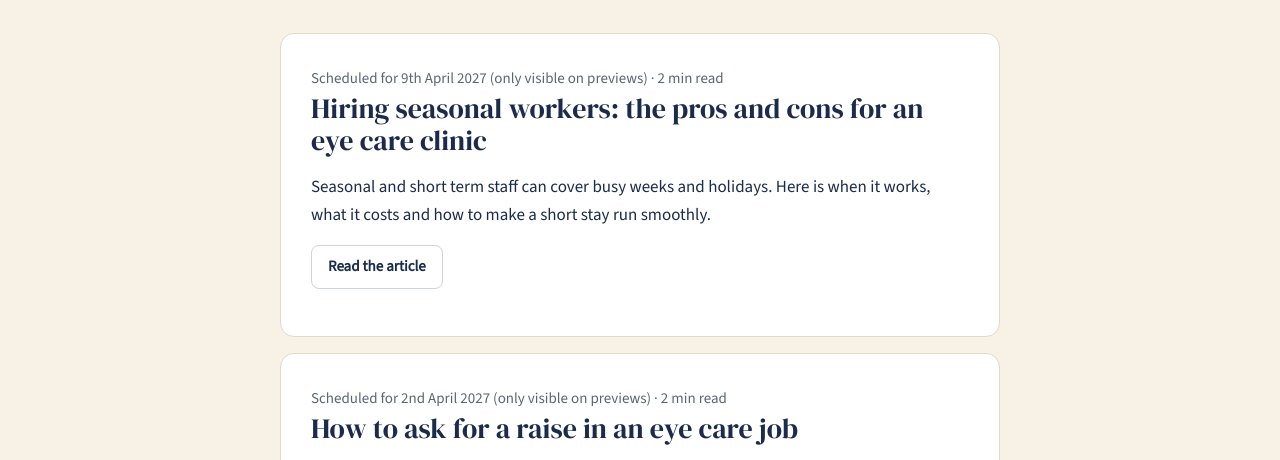
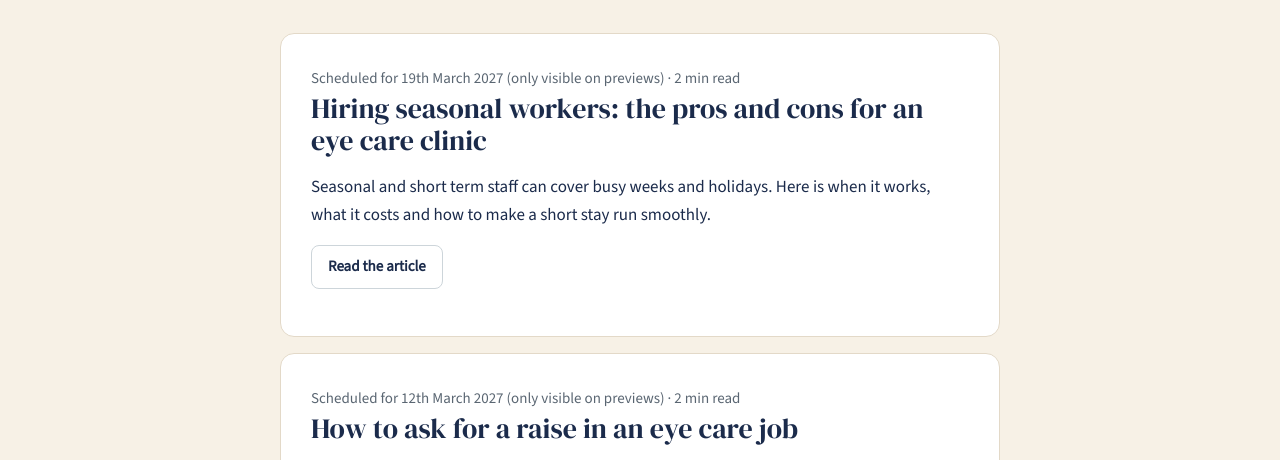
Before and after one commit to stevebsmith88-netizen/Kestrel, a Next.js app: page /blog in a window 1280 px wide. Shown: the part 219-679 px from the top of the page. Built offline with nearby package versions, Linux system fonts and the light colour scheme; no server answers; a web font is replaced by a local one.

Commit message:
Weekly blog schedule: the guides behind the first 9 Instagram posts come first
Co-Authored-By: Claude Opus 5.5 <noreply@anthropic.com>
Claude-Session: https://claude.ai/code/session_01K4dgNT44d6ujsE4qjnTdTu

```diff
--- a/content/posts.ts
+++ b/content/posts.ts
@@ -7,7 +7,7 @@ export const POSTS: Post[] = [
     slug: "hiring-seasonal-workers",
     title: "Hiring seasonal workers: the pros and cons for an eye care clinic",
     description: "Seasonal and short term staff can cover busy weeks and holidays. Here is when it works, what it costs and how to make a short stay run smoothly.",
-    date: "2027-04-09",
+    date: "2027-03-19",
     body: `Eye care clinics have busy stretches. Many people use up their benefits near the end of the year. Back to school brings children in for exams. Summer means holidays and staff who are away. Some clinics hire seasonal or short term workers to get through those weeks. It can work well, and it can also cost more than it saves. Here is how to decide.
 
 ## What you gain
@@ -36,7 +36,7 @@ A good first week matters even more for a short contract. Use a simple plan like
     slug: "ask-for-a-raise",
     title: "How to ask for a raise in an eye care job",
     description: "Asking for more pay is easier with a plan. Here is how to prepare, when to ask, what to say and what to do if the answer is not yet.",
-    date: "2027-04-02",
+    date: "2027-03-12",
     body: `Asking for a raise is uncomfortable for most people. It helps to treat it as a business conversation with a plan, not a confrontation. Clinics generally expect that good staff will ask at some point, and a well prepared request is easier to say yes to.
 
 ## Know where you stand
@@ -69,7 +69,7 @@ Thank them, confirm the date it starts and the new amount in writing, and keep d
     slug: "eye-care-resume",
     title: "How to write a resume for an eye care job",
     description: "A clear 1 or 2 page resume is enough for most eye care jobs. Here is what to put in it, what to leave out and how to adapt it to each application.",
-    date: "2027-03-26",
+    date: "2027-01-01",
     body: `A resume for an eye care job does not need to be fancy. The person reading it is often a busy owner or practice manager with a pile to get through. A clean, honest one or two pages that shows what you have done gets read.
 
 ## What to put at the top
@@ -102,7 +102,7 @@ A short letter says why you want this clinic, which a resume cannot do. Our guid
     slug: "reference-checks-eye-care",
     title: "Reference checks: what to ask and why they matter",
     description: "A short reference call can save months of trouble. Here is who to call, what to ask and what to do with the answers.",
-    date: "2027-03-19",
+    date: "2027-03-05",
     body: `When a candidate has done well in 2 interviews, it is tempting to skip the reference check. It only takes 15 minutes, and it is often the most honest part of the process. Here is how to do it well.
 
 ## Ask the candidate first
@@ -139,7 +139,7 @@ Ask the same questions about every candidate you take to this stage, and stick t
     slug: "onboarding-first-30-days",
     title: "Onboarding a new optician or assistant: the first 30 days",
     description: "A simple plan for a new hire's first month in an eye care clinic: before day one, the first week and how to check in at 30 days.",
-    date: "2027-03-12",
+    date: "2027-02-26",
     body: `The first month decides a lot. A new person who feels welcome, knows what to do and is making progress by the end of week 4 is much more likely to stay. You do not need a big programme. You need a simple plan that you actually follow.
 
 ## Before day one
@@ -168,7 +168,7 @@ A one page checklist, a buddy and 3 short check ins will do more than a long man
     slug: "hire-for-attitude-train-for-skills",
     title: "Hire for attitude, train for skills: hiring from outside eye care",
     description: "Many good eye care staff arrive from retail, hospitality and other health jobs. Here is when hiring for attitude works, and how to train well.",
-    date: "2027-03-05",
+    date: "2026-12-11",
     body: `A clinic can teach someone to run a pre-test. It is much harder to teach someone to be patient with a nervous patient, to turn up on time or to care about getting a fit right. That is the thinking behind hiring for attitude and training for skills. It does not suit every role, but it suits more of them than many clinics assume.
 
 ## Where it works well
@@ -197,7 +197,7 @@ Say you will train, and say who and how. Many strong candidates, including peopl
     slug: "why-people-leave-jobs",
     title: "Why people leave eye care jobs, and what clinics can do about it",
     description: "Staff turnover costs clinics time and patients' trust. These are the common reasons people leave and practical ways to keep good people.",
-    date: "2027-02-26",
+    date: "2027-02-19",
     body: `Every clinic loses people. Some of it is unavoidable: people move, study or change direction. A lot of it is not. When a good optician or assistant leaves after a few months, there is usually a reason that could have been spotted earlier. Here are the ones clinics most often hear.
 
 ## The job was not what the ad said
@@ -234,7 +234,7 @@ Short "stay conversations" help: what do you enjoy, what would you change, what
     slug: "attract-right-candidates",
     title: "How to attract the right candidates to your clinic",
     description: "Good candidates choose clinics as much as clinics choose them. Here is what makes the right people apply, and what makes them look elsewhere.",
-    date: "2027-02-19",
+    date: "2026-12-25",
     body: `Most clinics hire in a hurry, when someone leaves or the schedule is stretched. That is when the ad is written fastest and the right candidate is easiest to miss. A small amount of care at the start brings better applicants and fewer weeks with an empty chair.
 
 ## Say what the job really is
@@ -321,7 +321,7 @@ Send a short thank you email the same day. Say you enjoyed the conversation, men
     slug: "star-interview-method",
     title: "Star questions: how to answer interview questions with a story",
     description: "The STAR method turns a vague answer into a clear one. Here is how it works, with examples from an eye care clinic.",
-    date: "2027-01-29",
+    date: "2026-12-04",
     body: `Interviewers like to ask "tell me about a time when..." questions. They are not trying to catch you out. They want evidence of how you behave, and a good story gives it. The STAR method is a simple way to build one.
 
 ## What STAR stands for
@@ -350,7 +350,7 @@ Do not blame colleagues, and do not make up a result. Real, small stories land b
     slug: "optical-lab-technician",
     title: "What an optical lab technician does, and how to get started",
     description: "Optical lab technicians turn prescriptions into finished glasses. Here is what the work involves, where it happens and how people start in it.",
-    date: "2027-01-22",
+    date: "2027-01-29",
     body: `When a patient picks out frames and an optician takes the measurements, someone still has to turn the prescription into a finished pair of glasses. That person is the optical lab technician. It is hands-on work for people who like precision, machines and seeing a job through from start to finish.
 
 ## The work
@@ -383,7 +383,7 @@ People move from the bench into lead technician or lab manager roles, into dispe
     slug: "eye-care-moving-to-canada",
     title: "Moving to Canada from another country? Working in eye care",
     description: "What to know if you trained or worked in eye care abroad: which roles need registration, where to start and how to work while you sort it out.",
-    date: "2027-01-15",
+    date: "2027-01-22",
     body: `If you trained or worked in eye care in another country, your skills are in demand here. The way in depends on the role, and the first step is almost always the same: ask the regulator. This post is a general guide, not legal or immigration advice, and rules change, so check each regulator's own website.
 
 ## Regulated roles: start with the regulator
@@ -411,7 +411,7 @@ You do not need to apologise for training abroad. Describe your skills, your reg
     slug: "independent-or-corporate-eye-care",
     title: "Independent practice or corporate group: what is different for staff",
     description: "How working in an independent eye care practice compares with a corporate group, and the questions that help you decide which one suits you.",
-    date: "2027-01-08",
+    date: "2027-01-15",
     body: `Eye care in Canada is a mix of independent practices, owned by an optometrist or optician, and larger groups that run many locations under one name. Both hire all the time, and neither is better. They feel different to work in, and what suits you depends on what you want from the next few years.
 
 Practices vary a lot inside each group, so treat what follows as tendencies, not rules.
@@ -436,7 +436,7 @@ Kestrel lists independent and corporate practices side by side, and you can filt
     slug: "start-a-career-in-optics",
     title: "Thinking of starting a career in optics? Where to begin",
     description: "A practical first step guide for anyone curious about working in eye care in Canada: the roles, the entry points and the questions worth asking early.",
-    date: "2026-12-18",
+    date: "2027-01-08",
     body: `Eye care has a clear ladder in some places and a lot of side doors in others. If you are wondering whether it is for you, you do not need to decide everything today. Here is a sensible way to start.
 
 ## Find out what the jobs are
@@ -468,7 +468,7 @@ A reasonable aim is to spend your first year learning the work, the patients and
     slug: "optometric-assistant-job-ad",
     title: "How to write an optometric assistant job ad that works",
     description: "Most assistant ads say 'friendly, fast paced team player'. Here is how to write one that tells candidates what the job is and gets better applicants.",
-    date: "2026-12-11",
+    date: "2026-11-20",
     body: `Most optometric assistant ads say the same things: friendly, fast paced, a team player. They tell a candidate almost nothing, and they attract people who apply to 20 places a day. A better ad has fewer adjectives and more facts, and it is easier to write than it sounds.
 
 ## Start with the week, not the person
@@ -559,7 +559,7 @@ Have 3 short stories ready: a time you helped a difficult fit, a time you worked
     slug: "working-in-eye-care",
     title: "Working in the eye care industry: the roles and who does what",
     description: "A plain guide to the jobs inside an eye care clinic and around it, from optometrists and opticians to managers, lab technicians and supplier teams.",
-    date: "2026-11-20",
+    date: "2026-12-18",
     body: `If you have only ever been on the patient side of an eye exam, the clinic can look like a small number of jobs. There are more than most people expect, and many of them need no university degree. Here is who does what.
 
 ## The clinical side
```
